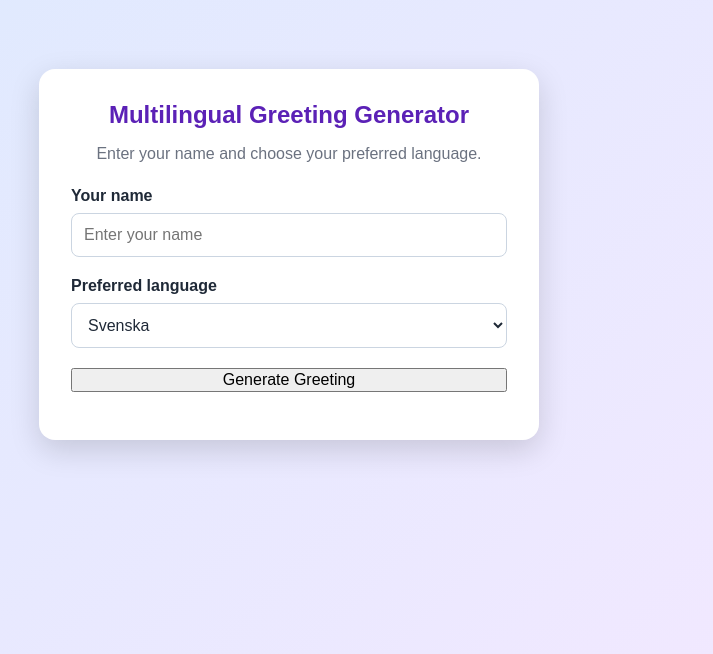
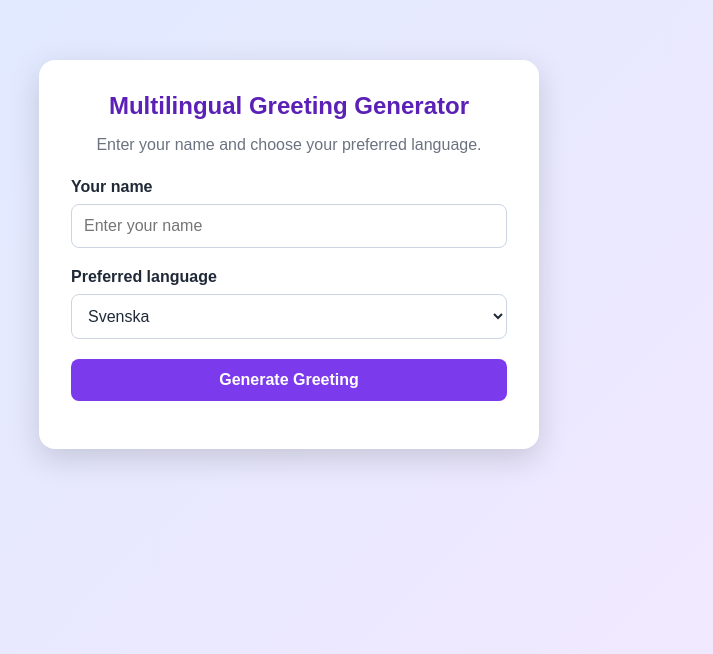
Before and after one commit to TatevikTadevosyan86/Laboration-1---multilingual-greeting, a React (Vite) app: page / in a window 1280 px wide. Shown: the part 146-800 px from the top of the page, without its empty margins (351-1064 px from the left). Built offline with nearby package versions, Linux system fonts and the light colour scheme.

Commit message:
Style the button

```diff
--- a/src/App.css
+++ b/src/App.css
@@ -58,3 +58,16 @@ select:focus {
   outline: 2px solid #8b5cf6;
   border-color: transparent;
 }
+button {
+  padding: 12px 20px;
+  border: none;
+  border-radius: 8px;
+  background-color: #7c3aed;
+  color: white;
+  font-weight: bold;
+  cursor: pointer;
+}
+
+button:hover {
+  background-color: #5b21b6;
+}
```
